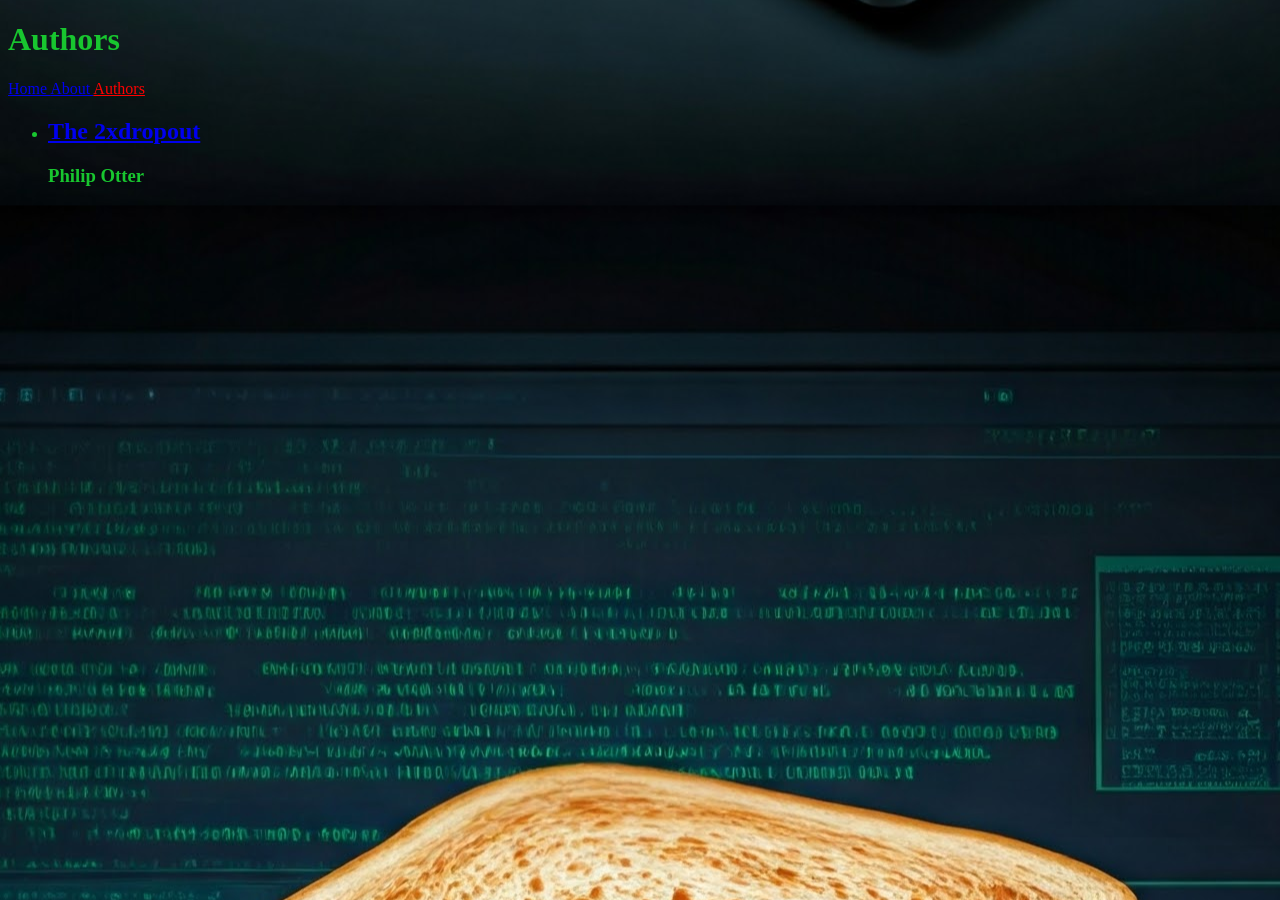
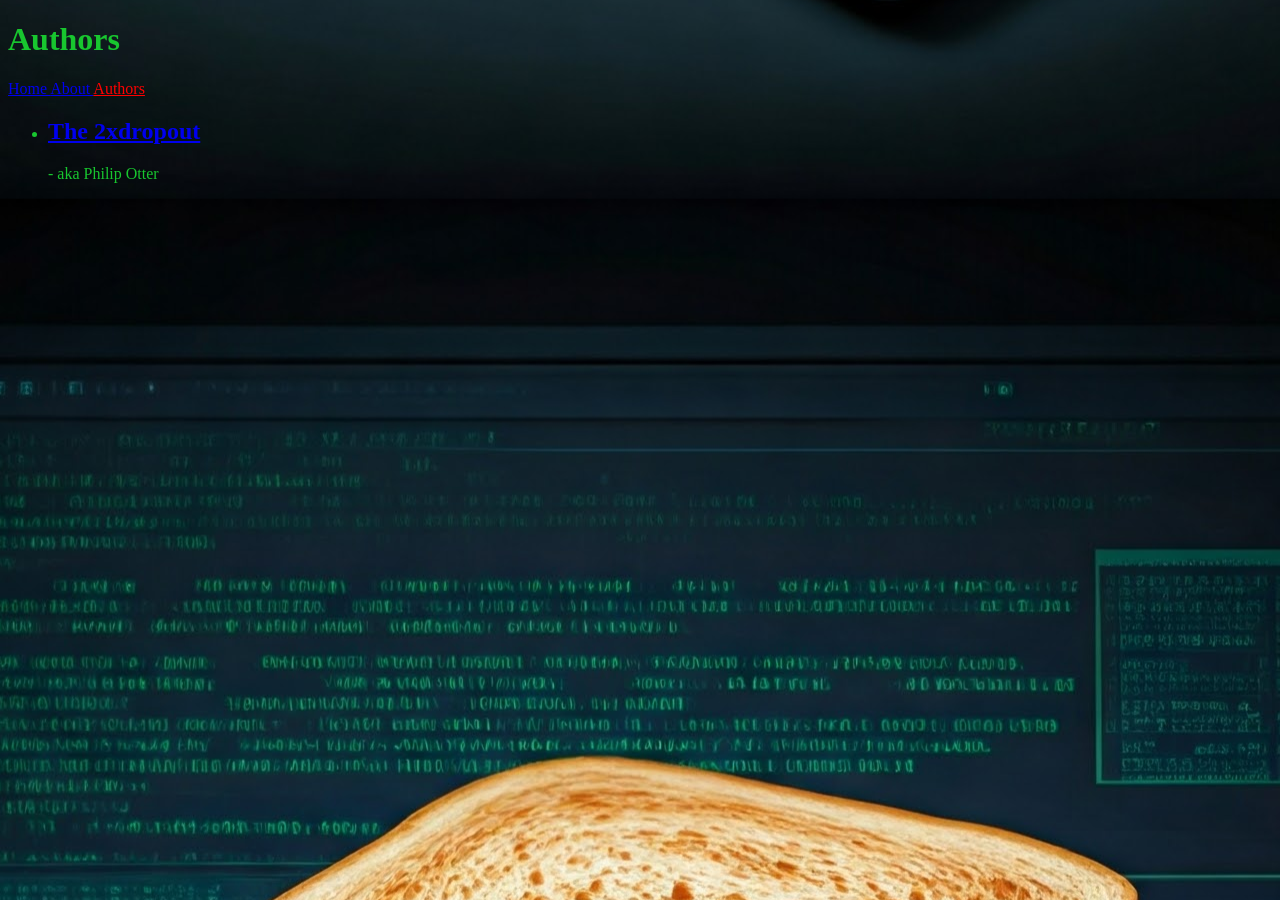
Before and after one commit to Philip-Otter/pbandt.github.io, a Jekyll site: the page built from authors.html, in a window 1280 px wide. Built offline with Jekyll 4.4.1, drawn with Linux system fonts in a browser that asks for light colours.

Commit message:
Update authors.html

```diff
--- a/authors.html
+++ b/authors.html
@@ -5,8 +5,7 @@ title: Authors
 <ul>
   {% for author in site.authors %}
     <li>
-      <h2><a href = "/pbandt.github.io{{ author.url }}">{{ author.handle }}</a></h2>
-      <h3>{{ author.name }}</h2>
+      <h2><a href = "/pbandt.github.io{{ author.url }}">{{ author.handle }}</a></h2> - aka {{ author.name }}</h3>
     </li>
   {% endfor %}
 </ul>
```
